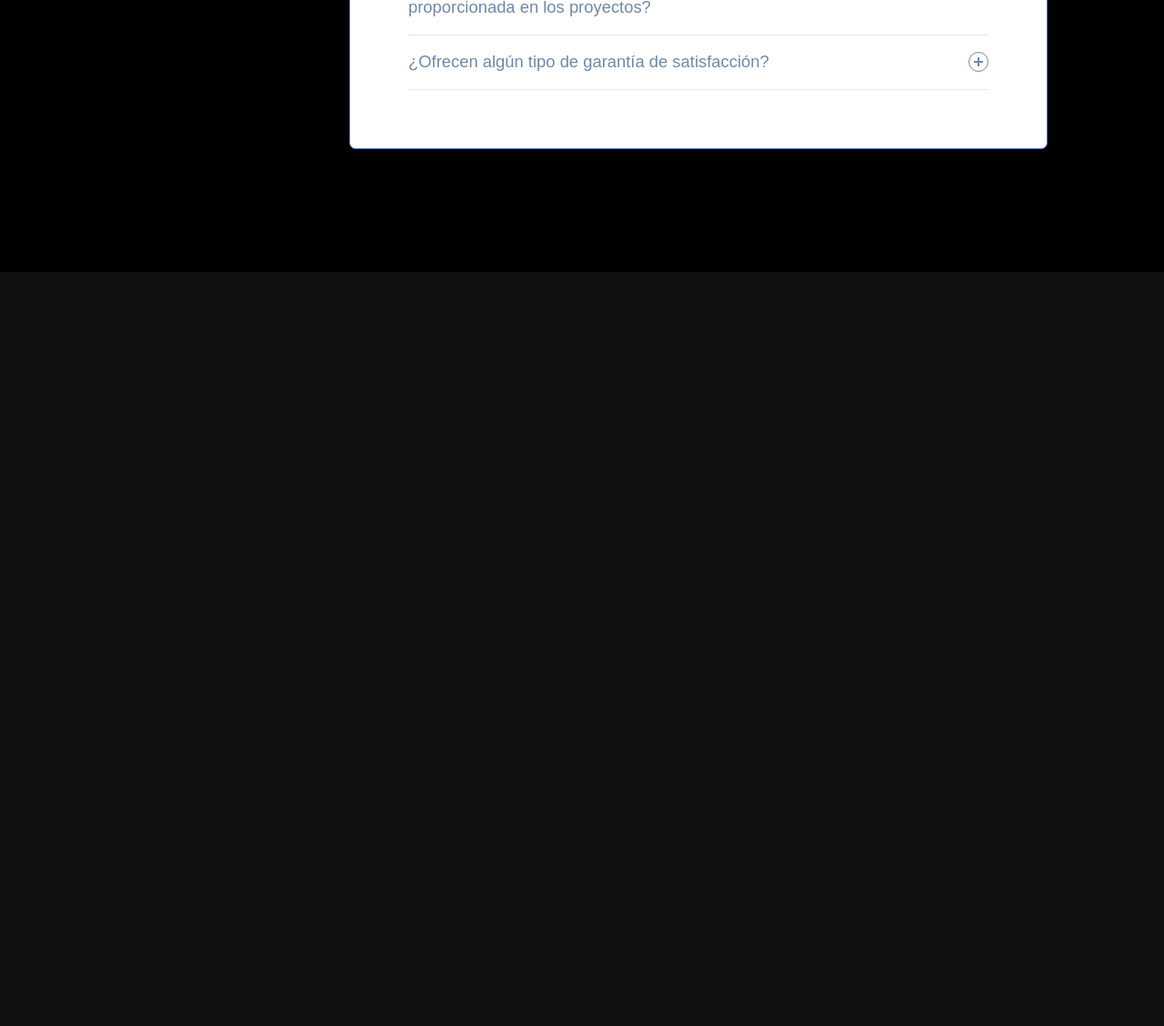
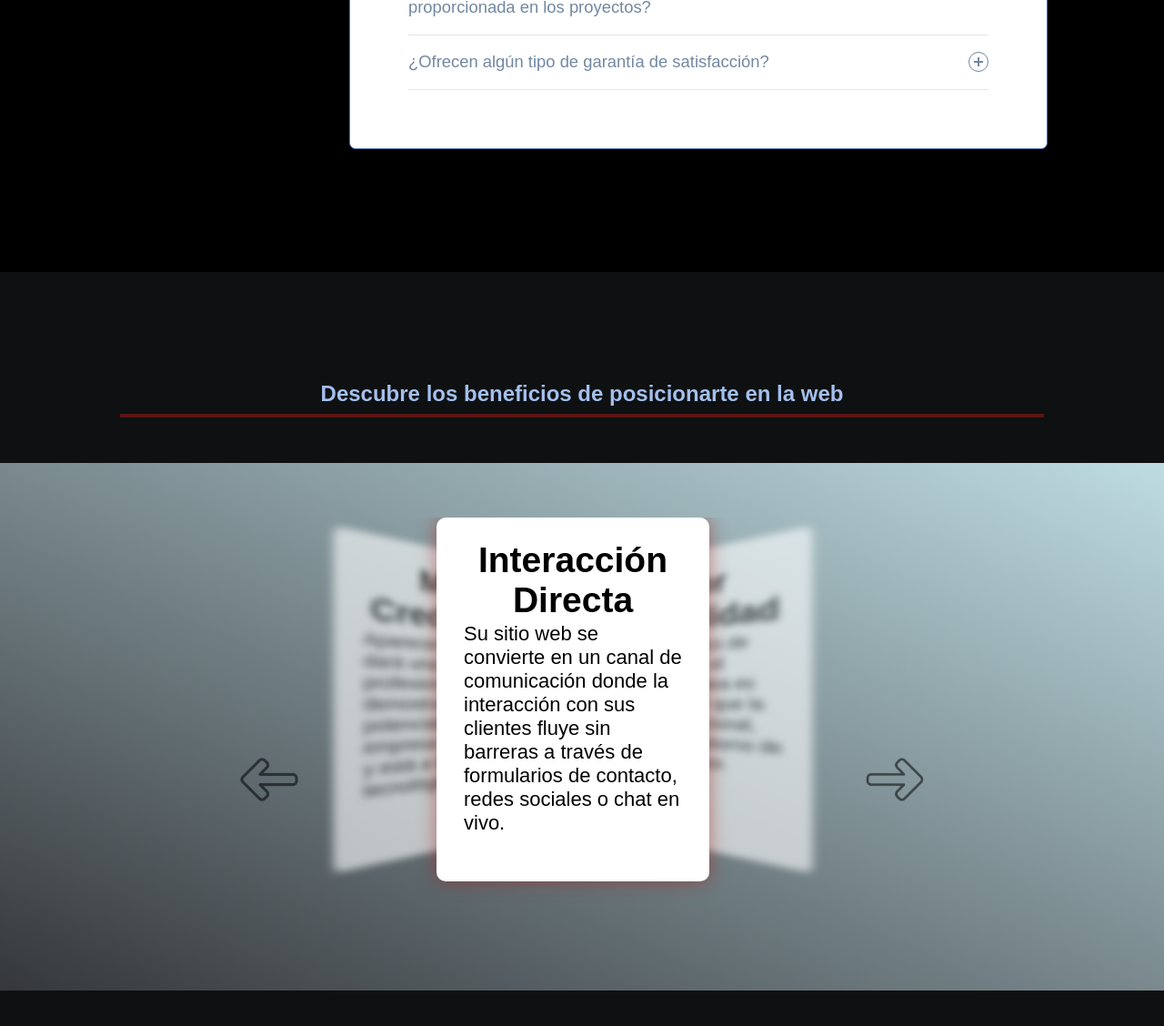
Before and after one commit to Caballero25/SaitDigital, a plain HTML site: page index.html in a window 1280 px wide. Shown: the part 2326-3454 px from the top of the page at 91% size. Before the commit the page ends 2625 px from the top, so only its background shows below. Drawn offline with nearby package versions, Linux system fonts and the light colour scheme; animation ran at ten frames a second.

Commit message:
beneficiosadd

```diff
--- a/index.html
+++ b/index.html
@@ -236,10 +236,86 @@
     </section>
     <!--Fín Tercera seccion-->
 
+    <!--Inicio Cuarta seccion-->
+    <section class="fourthSectionContainer">
+      <div class="sectionFourthPros">
+        <h2>Descubre los beneficios de posicionarte en la web</h2>
+        <div class="sectionFourthProsSeparator"></div>
+      </div>
+      <div class="sectionFourthSlider">
+        <div class="slider">
+          <div class="item">
+            <h3>Más <br />Visibilidad</h3>
+            <p>
+              Tu página web no estará escondida. Aparecerá en los primeros
+              resultados de Google, multiplicando las visitas y las
+              oportunidades de convertirlas en clientes.
+            </p>
+          </div>
+          <div class="item">
+            <h3>Disponible 24/7</h3>
+            <p>
+              Su sitio web estará disponible las 24 horas del día, los 7 días de
+              la semana, lo que permite a los clientes acceder a su información,
+              productos o servicios en cualquier momento.
+            </p>
+          </div>
+          <div class="item">
+            <h3>Mayor Credibilidad</h3>
+            <p>
+              Aparecer en Google le dará una imagen profesional y confiable,
+              demostrandole clientes potenciales que su empresa es profesional y
+              está a la vanguardia tecnológica.
+            </p>
+          </div>
+          <div class="item">
+            <h3>Interacción Directa</h3>
+            <p>
+              Su sitio web se convierte en un canal de comunicación donde la
+              interacción con sus clientes fluye sin barreras a través de
+              formularios de contacto, redes sociales o chat en vivo.
+            </p>
+          </div>
+          <div class="item">
+            <h3>Mayor Rentabilidad</h3>
+            <p>
+              Llega a tu público de forma eficiente, el marketing en línea es
+              más económico que la publicidad tradicional, ofreciendo un retorno
+              de inversión superior.
+            </p>
+          </div>
+          <div class="item">
+            <h3>Navegación Fluida</h3>
+            <p>
+              Tu sitio web se adapta a cualquier dispositivo, brindando una
+              experiencia de usuario excepcional, sin importar si se accede
+              desde un ordenador, tableta o teléfono móvil.
+            </p>
+          </div>
+          <div class="item">
+            <h3>Escalable y Adaptable</h3>
+            <p>
+              Su sitio web puede crecer y adaptarse según las necesidades
+              cambiantes de su negocio, desde la adición de nuevas páginas hasta
+              la expansión a una tienda en línea.
+            </p>
+          </div>
+          <button id="next">
+            <img src="/Media/flechas-a-derecha.png" />
+          </button>
+          <button id="prev">
+            <img src="/Media/flechas-a-izquierda.png" />
+          </button>
+        </div>
+      </div>
+    </section>
+    <!--Fín Cuarta seccion-->
+
     <!--Scripts-->
     <script src="https://cdnjs.cloudflare.com/ajax/libs/three.js/r128/three.min.js"></script>
     <script src="https://cdnjs.cloudflare.com/ajax/libs/jquery/3.6.0/jquery.min.js"></script>
     <script src="/js/mundo.js"></script>
     <script src="/js/faqs.js"></script>
+    <script src="/js/slider.js"></script>
   </body>
 </html>
--- /dev/null
+++ b/js/slider.js
@@ -0,0 +1,58 @@
+   function sliderLoad() {
+    let items = document.querySelectorAll('.fourthSectionContainer .sectionFourthSlider .slider .item')
+    let active = 3;
+    function loadShow() {
+        items.forEach((item, index) => {
+            item.style.transform = 'none';
+            item.style.zIndex = 2;
+            item.style.filter = 'none';
+            item.style.opacity = 1;
+
+            if (index === active) {
+                item.style.transform = 'none';
+                item.style.zIndex = 2;
+                item.style.filter = 'none';
+                item.style.opacity = 1;
+                item.style.boxShadow = "0 0 20px rgba(167, 25, 20, 0.5)";
+            } else if (index === active - 1 && active > 0) {
+                let stt = 1;
+                item.style.transform = `translateX(${-120 * stt}px) scale(${1 - 0.2 * stt}) perspective(16px) rotateY(1deg)`;
+                item.style.zIndex = stt;
+                item.style.filter = 'blur(5px)';
+                item.style.opacity = stt > 2 ? 0 : 0.6;
+                item.style.boxShadow = "none";
+            } else if (index === active + 1 && active < items.length - 1) {
+                let stt = 1;
+                item.style.transform = `translateX(${120 * stt}px) scale(${1 - 0.2 * stt}) perspective(16px) rotateY(-1deg)`;
+                item.style.zIndex = stt;
+                item.style.filter = 'blur(5px)';
+                item.style.opacity = stt > 2 ? 0 : 0.6;
+                item.style.boxShadow = "none";
+            } else {
+                item.style.transform = 'none';
+                item.style.zIndex = 0;
+                item.style.filter = 'none';
+                item.style.opacity = 0;
+                item.style.boxShadow = "none";
+            }
+        });
+    }
+    loadShow();
+    let next = document.getElementById('next');
+    let prev = document.getElementById('prev');
+    next.onclick = function () {
+        active = active + 1 < items.length ? active + 1 : active;
+        loadShow();
+    }
+    prev.onclick = function () {
+        active = active - 1 >= 0 ? active - 1 : active;
+        loadShow();
+    }
+    if (items.length > 0) {
+        return true
+    } else {
+        return false
+    }
+   }
+
+sliderLoad();
--- a/styles/index.css
+++ b/styles/index.css
@@ -464,6 +464,7 @@ body {
   margin-top: 100px;
   padding-top: 100px;
   padding-bottom: 100px;
+  min-height: 100vh;
   height: auto;
   width: 100%;
   display: flex;
@@ -999,3 +1000,156 @@ body {
     width: 90%;
   }
 }
+
+/***FOURTH SECTION ****/
+.fourthSectionContainer {
+  margin-top: 50px;
+  min-height: 100vh;
+  height: auto;
+}
+.sectionFourthPros {
+  height: auto;
+  padding-bottom: 50px;
+  padding-top: 70px;
+  padding-left: 5px;
+  padding-right: 5px;
+  display: flex;
+  flex-direction: column;
+  align-items: center;
+}
+.sectionFourthPros h2 {
+  width: 100%;
+  text-align: center;
+  color: #a3bfec;
+}
+.sectionFourthProsSeparator {
+  margin-top: 8px;
+  height: 4px;
+  width: 80%;
+  background-color: rgba(167, 25, 20, 0.5);
+}
+
+.sectionFourthSlider {
+  background-image: linear-gradient(to top right, #35373b, #bedce2);
+  top: 0px;
+  display: flex;
+  justify-content: center;
+  align-items: center;
+}
+
+.slider {
+  position: relative;
+  margin-top: 60px;
+  width: 100%;
+  height: 520px;
+  overflow: hidden;
+}
+
+.item {
+  position: absolute;
+  width: 300px;
+  height: 400px;
+  background-color: #fff;
+  border-radius: 10px;
+  padding: 30px;
+  transition: 0.5s;
+  left: calc(50% - 160px);
+  top: 0;
+}
+
+.item h3 {
+  margin-top: -5px;
+  height: 60px;
+  font-size: 39px;
+  text-align: center;
+}
+
+.item p {
+  padding-top: 30px;
+  font-size: 22px;
+}
+
+#next {
+  position: absolute;
+  right: 20%;
+  top: 40%;
+}
+
+#prev {
+  position: absolute;
+  left: 20%;
+  top: 40%;
+}
+
+#prev,
+#next {
+  background: none;
+  border: none;
+  font-family: Arial, Helvetica, sans-serif;
+  font-weight: bold;
+  opacity: 0.55;
+  transition: opacity 0.5s;
+}
+
+#prev img,
+#next img {
+  width: 80px;
+}
+
+#prev:hover,
+#next:hover {
+  opacity: 1;
+}
+
+@media only screen and (max-width: 1200px) {
+  .sectionFourthSlider {
+    min-height: 600px;
+  }
+
+  .slider {
+    margin-top: 95px;
+    min-height: 600px;
+    width: 100%;
+  }
+
+  #next {
+    right: 50px;
+    margin-top: 160px;
+  }
+
+  #prev {
+    left: 50px;
+    margin-top: 160px;
+  }
+
+  #prev,
+  #next {
+    font-size: 50px;
+  }
+
+  .item {
+    height: 400px;
+    width: 250px;
+    padding: 15px;
+    transition: 0.5s;
+    left: calc(50% - 122.5px);
+  }
+
+  .item h3 {
+    font-size: 30px;
+  }
+
+  .item p {
+    font-size: 23px;
+  }
+}
+
+@media only screen and (min-width: 854px) {
+  #next {
+    margin-top: 40px;
+  }
+
+  #prev {
+    margin-top: 40px;
+  }
+}
```
Also changed, not shown: media/clientesbg.jpeg (added), media/flechas-a-derecha.png (added), media/flechas-a-izquierda.png (added).
